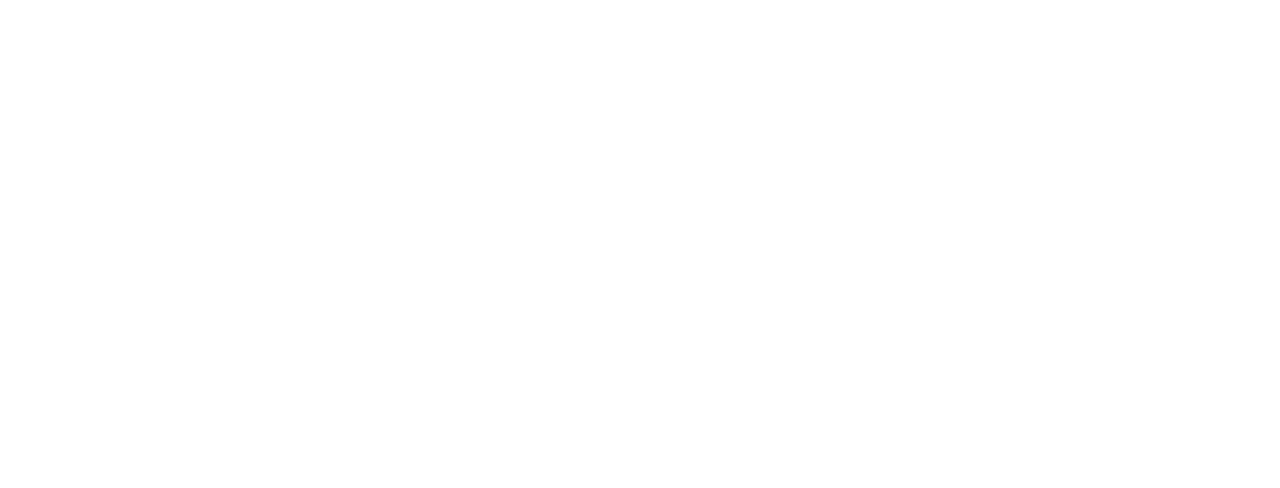
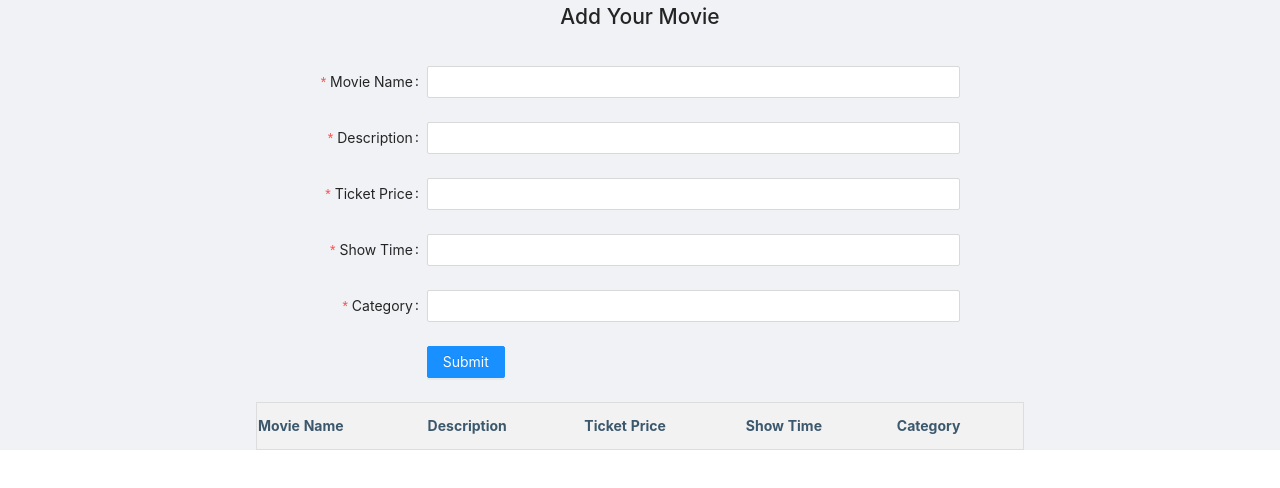
Before and after one commit to kelum99/DS-Assignment---Frontend, a React (Create React App) app: page /addmovie in a window 1280 px wide. Before the commit this address had no page. Shown: the top 488 px of the page. Built offline with nearby package versions, Linux system fonts and the light colour scheme.

Commit message:
admin & booking

```diff
--- a/src/MainRouter.jsx
+++ b/src/MainRouter.jsx
@@ -2,6 +2,8 @@
 import { Route, Routes } from "react-router-dom";
 import Login from "./components/Login";
 import Home from "./components/Home";
+import MovieBook from "./pages/customer/movieBook";
+import AddMovie from "./pages/admin/addMovie";
 
 const MainRouter = () => {
   return (
@@ -9,6 +11,8 @@
       <Routes>
         <Route path="/" element={<Login />} />
         <Route path="/home" element={<Home />} />
+        <Route path="/moviebook" element={<MovieBook />} />
+        <Route path="/addmovie" element={<AddMovie />} />
       </Routes>
     </>
   );
--- /dev/null
+++ b/src/pages/admin/addMovie.jsx
@@ -0,0 +1,145 @@
+import React from "react";
+import { Form, Input, Button, Layout } from 'antd';
+import './stylesAdmin.css';
+
+
+const add = () => {
+    // const onFinish = (values) => {
+    //   console.log('Success:', values);
+    // };
+
+    // const onFinishFailed = (errorInfo) => {
+    //   console.log('Failed:', errorInfo);
+    // };
+
+
+    return (
+
+       <Layout >
+
+
+           <h1><center>Add Your Movie</center></h1><br/>
+      <Form
+
+        name="basic"
+        labelCol={{
+          span: 8,
+        }}
+        wrapperCol={{
+          span: 10,
+        }}
+        initialValues={{
+          remember: true,
+        }}
+        // onFinish={onFinish}
+        // onFinishFailed={onFinishFailed}
+        // autoComplete="off"
+      >
+
+        <Form.Item
+          label="Movie Name"
+          name="name"
+          rules={[
+            {
+              required: true,
+              message: 'Please input your username!',
+            },
+          ]}
+        >
+          <Input />
+        </Form.Item>
+
+
+
+        <Form.Item
+          label="Description"
+          name="text"
+          rules={[
+            {
+              required: true,
+              message: 'Please input your username!',
+            },
+          ]}
+        >
+          <Input />
+        </Form.Item>
+
+        <Form.Item
+          label="Ticket Price"
+          name="text"
+          rules={[
+            {
+              required: true,
+              message: 'Please input your username!',
+            },
+          ]}
+        >
+          <Input />
+        </Form.Item>
+
+        <Form.Item
+          label="Show Time"
+          name="text"
+          rules={[
+            {
+              required: true,
+              message: 'Please input your username!',
+            },
+          ]}
+        >
+          <Input />
+        </Form.Item>
+
+        <Form.Item
+          label="Category"
+          name="text"
+          rules={[
+            {
+              required: true,
+              message: 'Please input your username!',
+            },
+          ]}
+        >
+          <Input />
+        </Form.Item>
+
+        <Form.Item
+        wrapperCol={{
+            offset: 8,
+            span: 16,
+          }}>
+
+          <Button type="primary" htmlType="submit">
+            Submit
+          </Button>
+
+        </Form.Item>
+      </Form>
+
+      <div>
+<table id="table" className="container">
+
+<tr>
+  <th>Movie Name</th>
+
+  <th>Description</th>
+
+  <th>Ticket Price</th>
+
+  <th>Show Time</th>
+
+  <th>Category</th>
+
+</tr>
+</table>
+</div>
+      </Layout>
+
+
+
+
+
+    );
+  };
+
+  export default add;
--- /dev/null
+++ b/src/pages/admin/stylesAdmin.css
@@ -0,0 +1,45 @@
+.h1{
+    color: blue;
+    text-align: center;
+    margin: auto;
+}
+
+#table {
+    border-collapse: collapse;
+    width: 60%;
+    margin: auto;
+  }
+
+   #table ,tr,td{
+    border: 1px solid #ddd;
+    text-align: left;
+  }
+
+  td{
+    padding:15px;
+  }
+
+  tr:nth-child(even)
+  {
+   background-color: #b0b3b4;
+  }
+
+  tr:nth-child(odd)
+  {
+   background-color: rgb(218, 219, 219);
+  }
+
+  th:nth-child(odd){
+    background-color:#f2f2f2;
+  }
+  th:nth-child(even){
+    background-color: #f2f2f2;
+  }
+
+  th {
+    padding-top: 12px;
+    padding-bottom: 12px;
+    text-align: left;
+    background-color: #FFD700;
+    color:#3c586d;
+  }
--- /dev/null
+++ b/src/pages/customer/movieBook.css
@@ -0,0 +1,4 @@
+.site-card-wrapper {
+    padding: 30px;
+    background: #ececec;
+}
--- /dev/null
+++ b/src/pages/customer/movieBook.jsx
@@ -0,0 +1,67 @@
+import React from "react";
+import { Card, Col, Row } from 'antd';
+import './movieBook.css';
+// import '../navbar';
+
+function MovieBook(){
+    return(
+
+    <div className="site-card-wrapper">
+         <div>
+         <navbar/>
+
+    <Row gutter={16}>
+      <Col span={8}>
+        <Card style={{ width: 250 }}
+    cover={<img alt="example" src="https://cdn.cbeditz.com/cbeditz/thumbnail/kgf-chapter-2-movie-poster-background-download-11610710099utufdj4uyl.webp" />} >
+    KGF Chapter 2<br/>
+
+    <button><center>Add to cart</center></button>
+        </Card>
+      </Col>
+
+      <Col span={8}>
+        <Card style={{ width: 250 }}
+    cover={<img alt="example" src="https://cdn.cbeditz.com/cbeditz/thumbnail/kgf-chapter-2-movie-poster-background-download-11610710099utufdj4uyl.webp" />} >
+    Card content<br/>
+    <button><center>Add to cart</center></button>
+        </Card>
+      </Col>
+      <Col span={8}>
+        <Card style={{ width: 250 }}
+    cover={<img alt="example" src="https://cdn.cbeditz.com/cbeditz/thumbnail/kgf-chapter-2-movie-poster-background-download-11610710099utufdj4uyl.webp" />} >
+    Card content<br/>
+    <button><center>Add to cart</center></button>
+        </Card>
+      </Col>
+      <Col span={8}><br/>
+        <Card style={{ width: 250 }}
+    cover={<img alt="example" src="https://cdn.cbeditz.com/cbeditz/thumbnail/kgf-chapter-2-movie-poster-background-download-11610710099utufdj4uyl.webp" />} >
+    Card content<br/>
+    <button><center>Add to cart</center></button>
+        </Card>
+      </Col>
+
+      <Col span={8}><br/>
+        <Card style={{ width: 250 }}
+    cover={<img alt="example" src="https://cdn.cbeditz.com/cbeditz/thumbnail/kgf-chapter-2-movie-poster-background-download-11610710099utufdj4uyl.webp" />} >
+    Card content<br/>
+    <button><center>Add to cart</center></button>
+        </Card>
+      </Col>
+
+      <Col span={8}><br/>
+        <Card style={{ width: 250 }}
+    cover={<img alt="example" src="https://cdn.cbeditz.com/cbeditz/thumbnail/kgf-chapter-2-movie-poster-background-download-11610710099utufdj4uyl.webp" />} >
+    Card content<br/>
+    <button><center>Add to cart</center></button>
+        </Card>
+      </Col>
+    </Row>
+    </div>
+  </div>
+    );
+
+}
+
+export default MovieBook;
```
